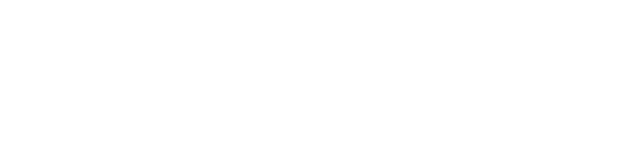
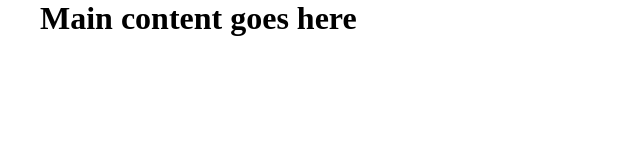
Before and after one commit to harryatkins/base-static-project, a website built with Parcel: page src/index.html in a window 1280 px wide. Shown: the whole page, without its empty margins (0-640 px from the left). Built offline with nearby package versions, Linux system fonts and the light colour scheme.

Commit message:
Main starter content

```diff
--- a/src/index.html
+++ b/src/index.html
@@ -5,7 +5,13 @@
     <include src="src/partials/svg.html"></include>
     <include src="src/partials/header.html"></include>
 
-    <main></main>
+    <main>
+      <div class="columns">
+        <div class="col">
+          <h1>Main content goes here</h1>
+        </div>
+      </div>
+    </main>
 
     <include src="src/partials/footer.html"></include>
     <include src="src/partials/scripts.html"></include>
```
